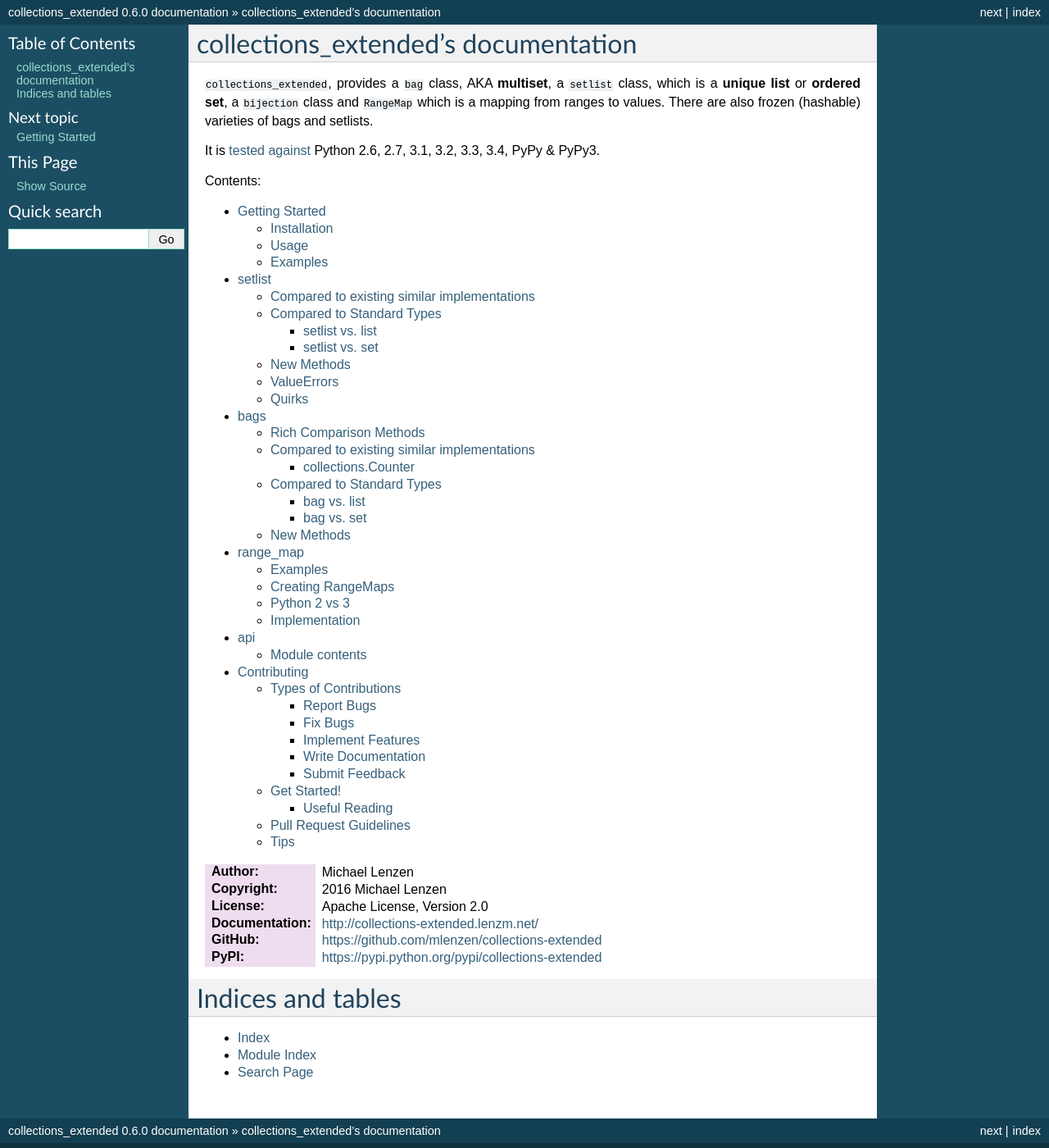
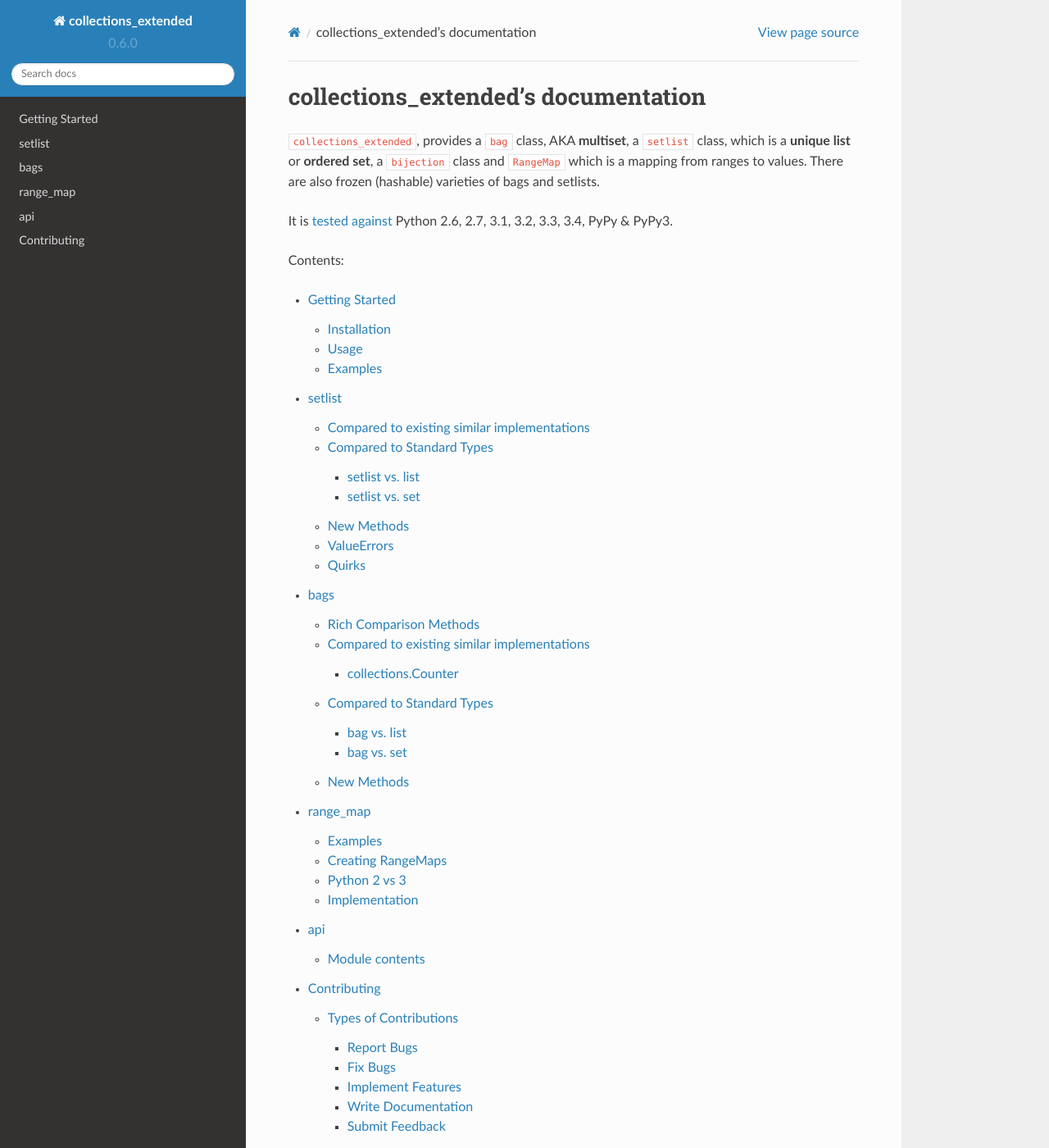
Before and after one commit to mlenzen/collections-extended, a Sphinx documentation site: the page built from docs/index.rst, in a window 1280 px wide and 1400 px high. Shown: the whole window at 82% size. Built offline with Sphinx 7.4.7 and the Read the Docs theme 2.0.0, drawn with Linux system fonts in a browser that asks for light colours; some of the changed text lies outside the part shown.

Commit message:
Add Sphinx theme for local build.

```diff
--- a/docs/conf.py
+++ b/docs/conf.py
@@ -1,4 +1,4 @@
-	#!/usr/bin/env python
+#!/usr/bin/env python
 # -*- coding: utf-8 -*-
 #
 # complexity documentation build configuration file, created by
@@ -32,6 +32,14 @@
 sys.path.insert(0, project_root)
 
 import collections_extended
+
+# on_rtd is whether we are on readthedocs.org, this line of code grabbed from docs.readthedocs.org
+on_rtd = os.environ.get('READTHEDOCS', None) == 'True'
+
+if not on_rtd:  # only import and set the theme if we're building docs locally
+    import sphinx_rtd_theme
+    html_theme = 'sphinx_rtd_theme'
+    html_theme_path = [sphinx_rtd_theme.get_html_theme_path()]
 
 # -- General configuration ---------------------------------------------
 
@@ -111,7 +119,7 @@
 
 # The theme to use for HTML and HTML Help pages.  See the documentation for
 # a list of builtin themes.
-html_theme = 'default'
+# html_theme = 'default'
 
 # Theme options are theme-specific and customize the look and feel of a
 # theme further.  For a list of options available for each theme, see the
--- a/requirements-dev.txt
+++ b/requirements-dev.txt
@@ -3,6 +3,7 @@
 pytest
 sphinx
 sphinxcontrib-napoleon
+sphinx-rtd-theme
 wheel
 ipython
 flake8
```
